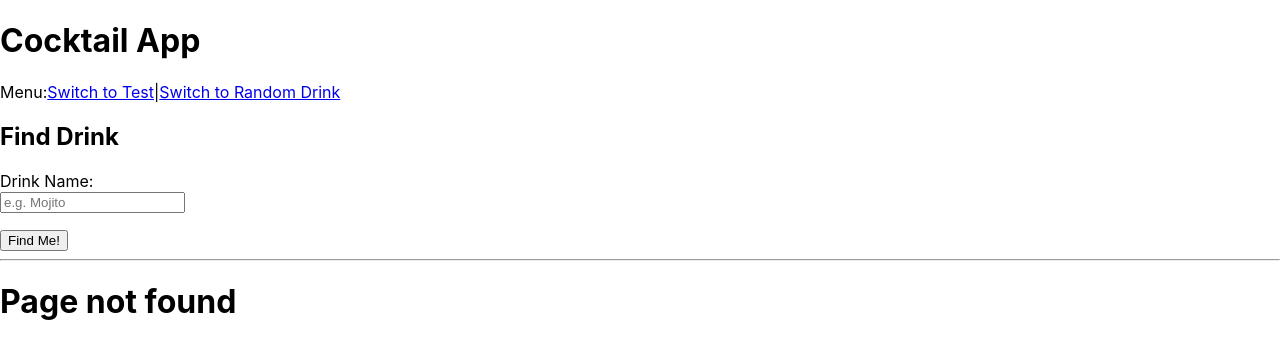
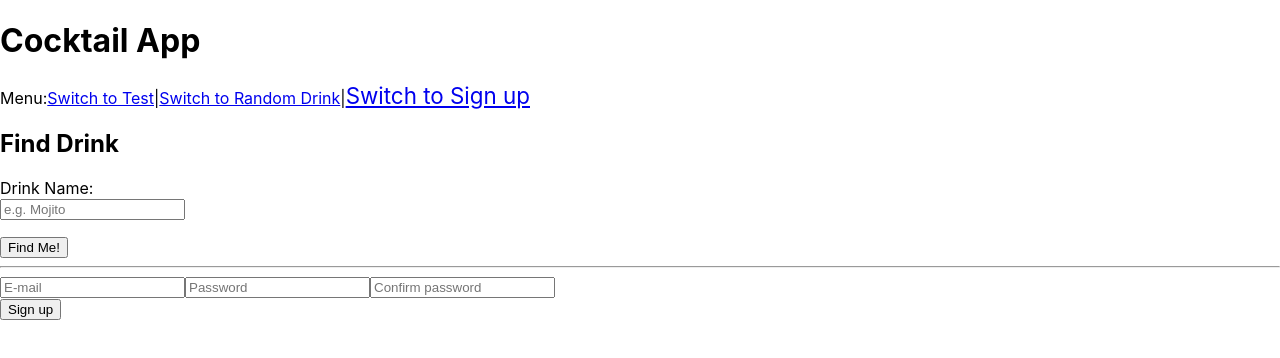
Before and after one commit to Cynio007/cocktail-app-frontend, a React (Create React App) app: page /Registration in a window 1280 px wide. Before the commit this address had no page. Shown: the top 358 px of the page. Built offline with nearby package versions, Linux system fonts and the light colour scheme.

Commit message:
added registration component and Toastify package

```diff
--- a/package.json
+++ b/package.json
@@ -14,6 +14,7 @@
     "react-dom": "^18.2.0",
     "react-router-dom": "^6.10.0",
     "react-scripts": "5.0.1",
+    "react-toastify": "^9.1.3",
     "typescript": "^4.9.5",
     "web-vitals": "^2.1.4"
   },
--- a/src/App.tsx
+++ b/src/App.tsx
@@ -8,16 +8,20 @@ import { Header } from "./components/Header/Header";
 import { NotFoundView } from "./views/NotFoundView";
 import { FoundDrink } from "./components/FindDrink/FoundDrink";
 import { DrinkNotFoundView } from "./views/DrinkNotFoundView";
+import { Registration } from "./components/Registration/Registration";
+import { ToastContainer } from "react-toastify";
 
 export const App = () => {
   return (
     <>
+      <ToastContainer theme="dark" />
       <Header />
       <Routes>
         <Route path="/test" element={<TestView />} />
         <Route path="/drink/:name" element={<FoundDrink />} />
         <Route path="/Drink" element={<DrinkNotFoundView />} />
         <Route path="/RandomDrink" element={<RandomDrinkView />} />
+        <Route path="/Registration" element={<Registration />} />
         <Route path="*" element={<NotFoundView />} />
       </Routes>
     </>
--- a/src/components/Header/Header.tsx
+++ b/src/components/Header/Header.tsx
@@ -18,6 +18,10 @@ export const Header = () => {
       <NavLink style={fontOfLink} to={"/RandomDrink"}>
         Switch to Random Drink
       </NavLink>
+      |
+      <NavLink style={fontOfLink} to={"/Registration"}>
+        Switch to Sign up
+      </NavLink>
       <FindDrink />
       <hr />
     </>
--- /dev/null
+++ b/src/components/Registration/Registration.tsx
@@ -0,0 +1,73 @@
+import React, { FormEvent, useState } from "react";
+import { useNavigate } from "react-router-dom";
+import { toast } from "react-toastify";
+
+import "react-toastify/dist/ReactToastify.css";
+
+export const Registration = () => {
+  const [email, setEmail] = useState("");
+  const [password, setPassword] = useState("");
+  const [checkPassword, setCheckPassword] = useState("");
+  const [loading, setLoading] = useState<boolean>(false);
+
+  const navigate = useNavigate();
+
+  const signUp = async (e: FormEvent) => {
+    e.preventDefault();
+    setLoading(true);
+
+    if (password.length < 6) {
+      return toast.error("Password must contains min. 6 signs!");
+    } else if (password !== checkPassword) {
+      return toast.error("Check password!");
+    }
+    const res = await fetch("http://localhost:3001/user/register", {
+      method: "POST",
+      headers: {
+        "Content-Type": "application/json",
+      },
+      body: JSON.stringify({
+        email: email,
+        pwd: password,
+      }),
+    });
+
+    const data = await res.json();
+    if (data.isSuccess === false) {
+      toast.error("Given email already exist!");
+    } else {
+      toast.success("Account created correct!");
+      navigate("/test"); // nawigować do strony logowania
+    }
+  };
+
+  return (
+    <div>
+      <form onSubmit={signUp}>
+        <input
+          className="email"
+          type="email"
+          value={email}
+          placeholder="E-mail"
+          onChange={(e) => setEmail(e.target.value)}
+        />
+        <input
+          className="password"
+          type="password"
+          value={password}
+          placeholder="Password"
+          onChange={(e) => setPassword(e.target.value)}
+        />
+        <input
+          type="password"
+          value={checkPassword}
+          placeholder="Confirm password"
+          onChange={(e) => setCheckPassword(e.target.value)}
+        />
+        <div className="Row">
+          <button>Sign up</button>
+        </div>
+      </form>
+    </div>
+  );
+};
```
Also changed, not shown: 1 other file (tests, documents, lock files or other folders).
